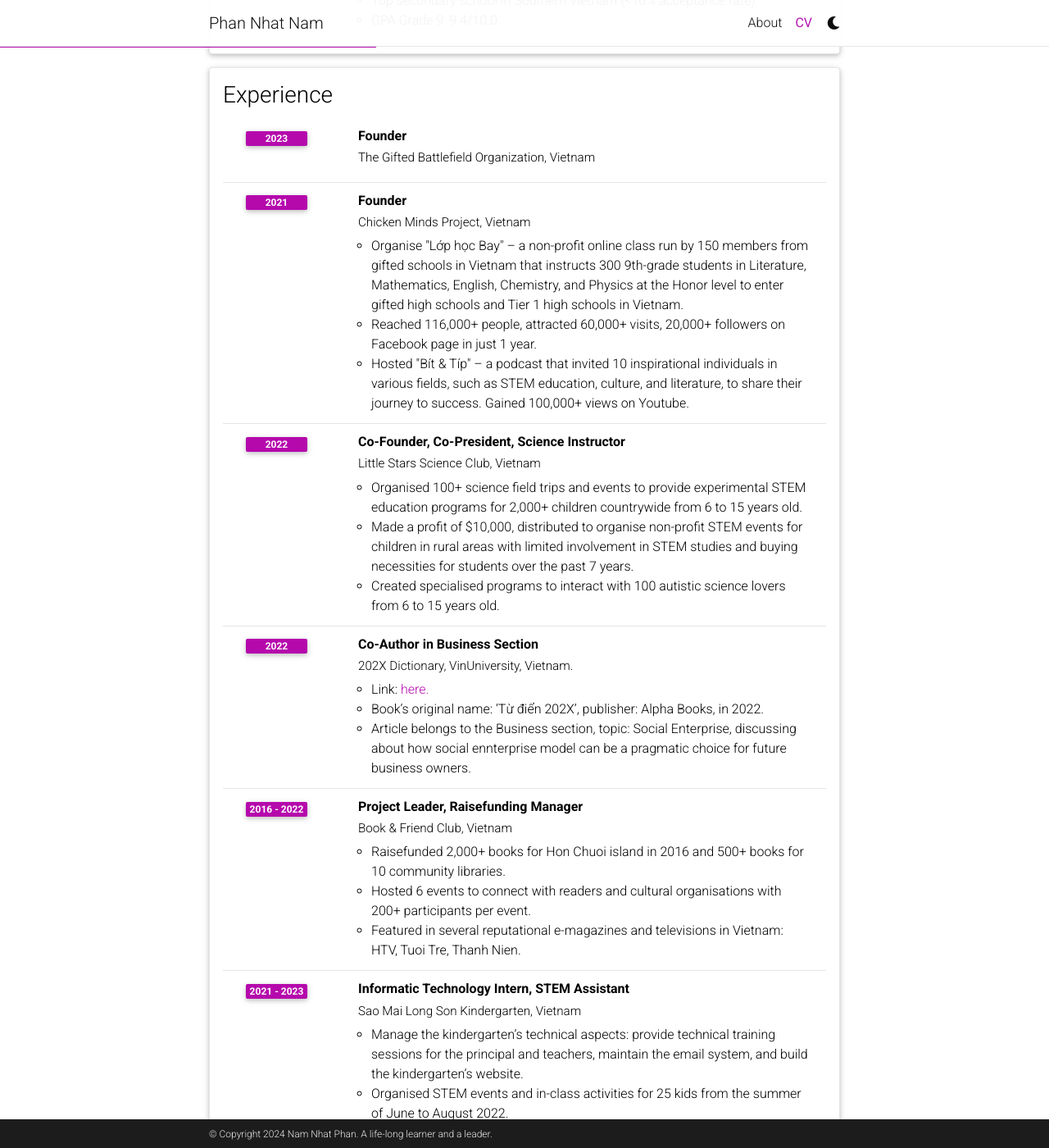
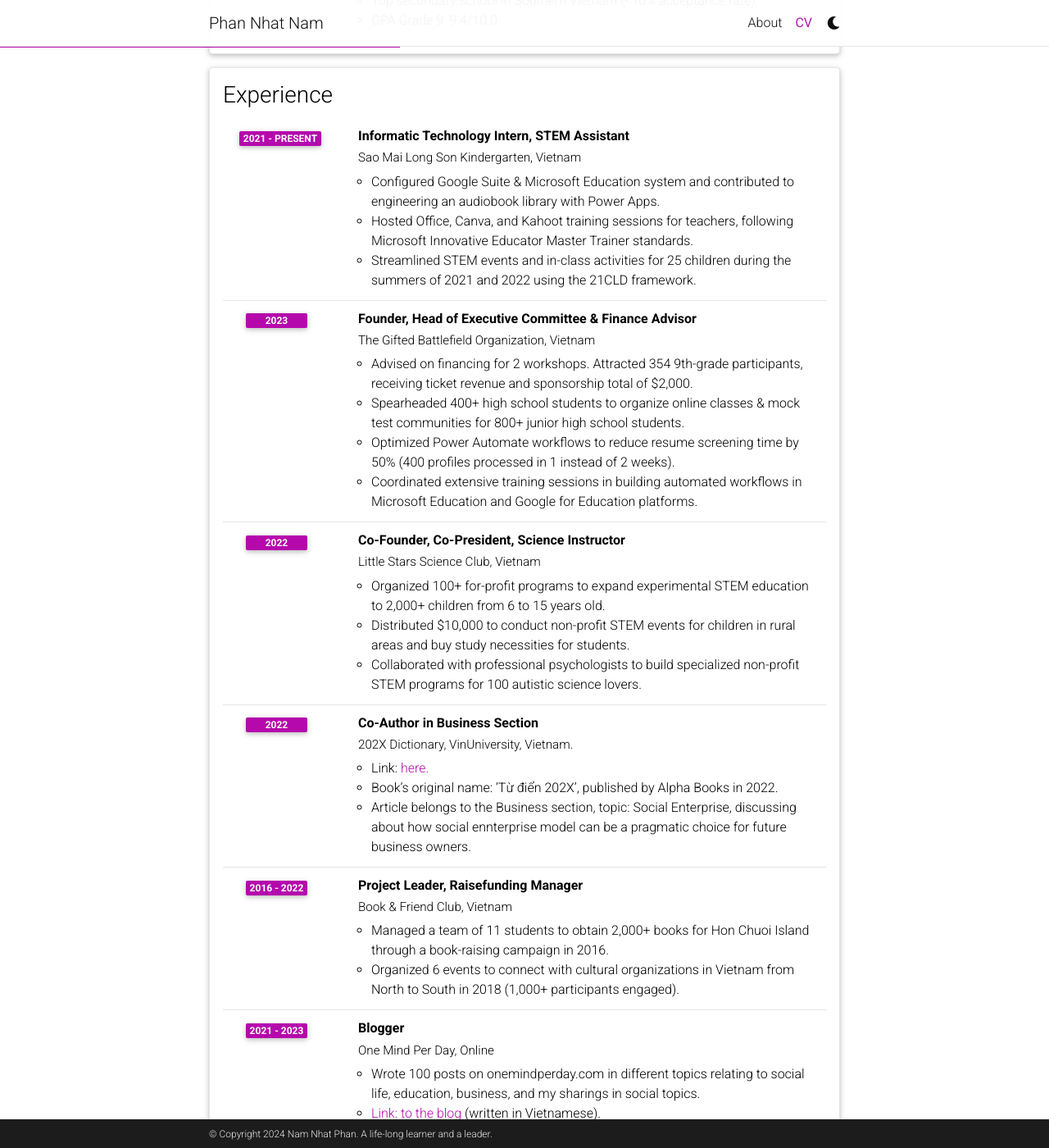
Before and after one commit to phannhatnamlhp/phannhatnamlhp.github.io, a Jekyll site: the page built from _pages/cv.md, in a window 1280 px wide and 1400 px high, scrolled down 900 px. Shown: the whole window at 82% size. Built offline with Jekyll 4.4.1, drawn with Linux system fonts in a browser that asks for light colours; comment, search, counter and statistics services are not loaded; a style sheet for code colours, icons or effects is not loaded; some of the changed text lies outside the part shown.

Commit message:
Update cv.yml

```diff
--- a/_data/cv.yml
+++ b/_data/cv.yml
@@ -37,55 +37,54 @@
 - title: Experience
   type: time_table
   contents:
-    - title: Founder
+    - title: Informatic Technology Intern, STEM Assistant
+      institution: Sao Mai Long Son Kindergarten, Vietnam
+      year: 2021 - Present
+      description:
+        - Configured Google Suite & Microsoft Education system and contributed to engineering an audiobook library with Power Apps.
+        - Hosted Office, Canva, and Kahoot training sessions for teachers, following Microsoft Innovative Educator Master Trainer standards.
+        - Streamlined STEM events and in-class activities for 25 children during the summers of 2021 and 2022 using the 21CLD framework.
+
+    - title: Founder, Head of Executive Committee & Finance Advisor
       institution: The Gifted Battlefield Organization, Vietnam
       year: 2023
+      description:
+        - Advised on financing for 2 workshops. Attracted 354 9th-grade participants, receiving ticket revenue and sponsorship total of $2,000.
+        - Spearheaded 400+ high school students to organize online classes & mock test communities for 800+ junior high school students.
+        - Optimized Power Automate workflows to reduce resume screening time by 50% (400 profiles processed in 1 instead of 2 weeks).
+        - Coordinated extensive training sessions in building automated workflows in Microsoft Education and Google for Education platforms.
 
-    - title: Founder
-      institution: Chicken Minds Project, Vietnam
-      year: 2021
-      description:
-        - Organise "Lớp học Bay" – a non-profit online class run by 150 members from gifted schools in Vietnam that instructs 300 9th-grade students in Literature, Mathematics, English, Chemistry, and Physics at the Honor level to enter gifted high schools and Tier 1 high schools in Vietnam.
-        - Reached 116,000+ people, attracted 60,000+ visits, 20,000+ followers on Facebook page in just 1 year.
-        - Hosted "Bít & Típ" – a podcast that invited 10 inspirational individuals in various fields, such as STEM education, culture, and literature, to share their journey to success. Gained 100,000+ views on Youtube.
 
     - title: Co-Founder, Co-President, Science Instructor
       institution: Little Stars Science Club, Vietnam
       year: 2022
       description:
-        - Organised 100+ science field trips and events to provide experimental STEM education programs for 2,000+ children countrywide from 6 to 15 years old.
-        - Made a profit of $10,000, distributed to organise non-profit STEM events for children in rural areas with limited involvement in STEM studies and buying necessities for students over the past 7 years.
-        - Created specialised programs to interact with 100 autistic science lovers from 6 to 15 years old.
+        - Organized 100+ for-profit programs to expand experimental STEM education to 2,000+ children from 6 to 15 years old.
+        - Distributed $10,000 to conduct non-profit STEM events for children in rural areas and buy study necessities for students.
+        - Collaborated with professional psychologists to build specialized non-profit STEM programs for 100 autistic science lovers.
+
 
     - title: Co-Author in Business Section
       institution: 202X Dictionary, VinUniversity, Vietnam.
       year: 2022
       description:
         - Link&#58 <a href="https://phannhatnam.com/assets/pdf/Social%20Enterprise%20-%20Phan%20Nhat%20Nam%20202X.pdf">here.</a>
-        - Book’s original name&#58 ‘Từ điển 202X’, publisher&#58 Alpha Books, in 2022.
+        - Book’s original name&#58 ‘Từ điển 202X’, published by Alpha Books in 2022.
         - Article belongs to the Business section, topic&#58 Social Enterprise, discussing about how social ennterprise model can be a pragmatic choice for future business owners.
 
     - title: Project Leader, Raisefunding Manager
       institution: Book & Friend Club, Vietnam
       year: 2016 - 2022
       description:
-        - Raisefunded 2,000+ books for Hon Chuoi island in 2016 and 500+ books for 10 community libraries.
-        - Hosted 6 events to connect with readers and cultural organisations with 200+ participants per event.
-        - Featured in several reputational e-magazines and televisions in Vietnam&#58 HTV, Tuoi Tre, Thanh Nien.
-
-    - title: Informatic Technology Intern, STEM Assistant
-      institution: Sao Mai Long Son Kindergarten, Vietnam
-      year: 2021 - 2023
-      description:
-        - Manage the kindergarten’s technical aspects&#58 provide technical training sessions for the principal and teachers, maintain the email system, and build the kindergarten’s website.
-        - Organised STEM events and in-class activities for 25 kids from the summer of June to August 2022.
+        - Managed a team of 11 students to obtain 2,000+ books for Hon Chuoi Island through a book-raising campaign in 2016.
+        - Organized 6 events to connect with cultural organizations in Vietnam from North to South in 2018 (1,000+ participants engaged).
 
     - title: Blogger
       institution: One Mind Per Day, Online
       year: 2021 - 2023
       description:
         - Wrote 100 posts on onemindperday.com in different topics relating to social life, education, business, and my sharings in social topics.
-        - Link&#58 to the blog (written in Vietnamese)
+        - <a href="https://blog.phannhatnam.com/">Link&#58 to the blog</a> (written in Vietnamese).
 
     - title: Founder & Website Developer
       institution: ECO-FARM, Vietnam
```
